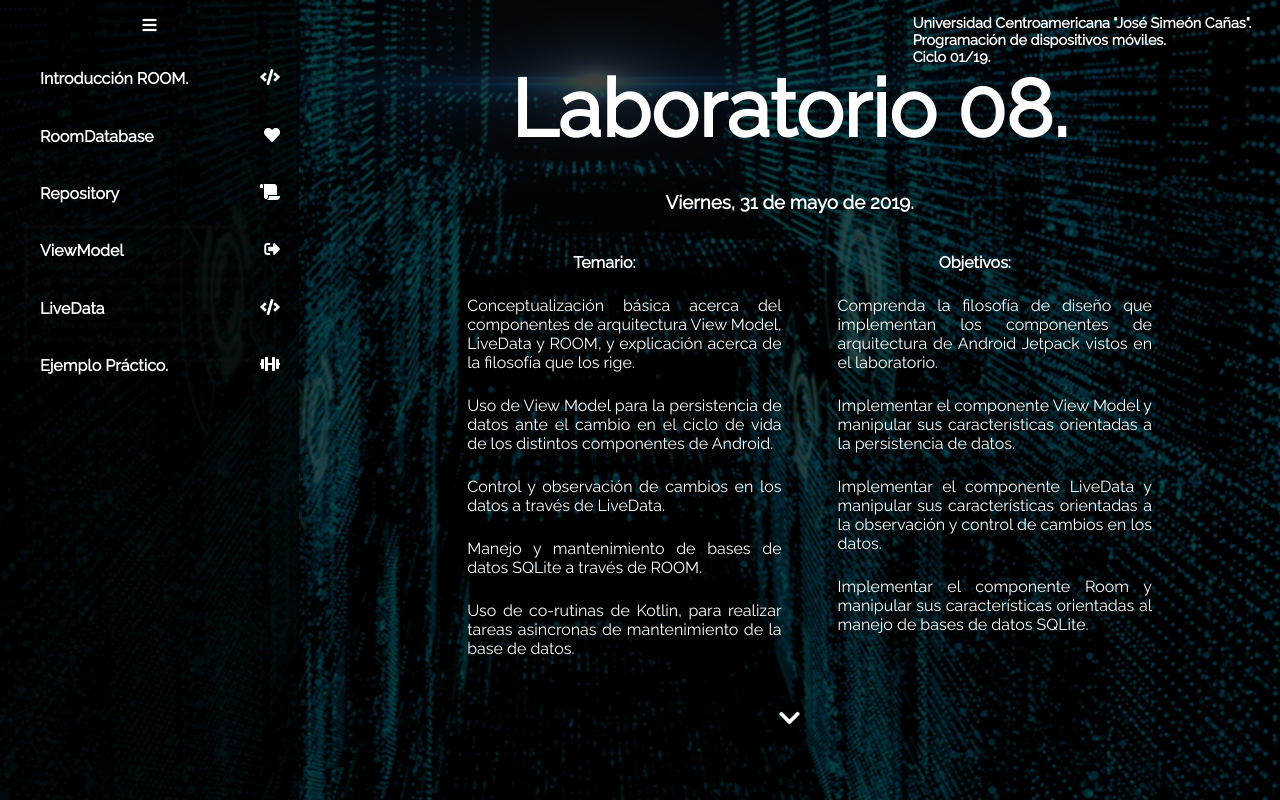
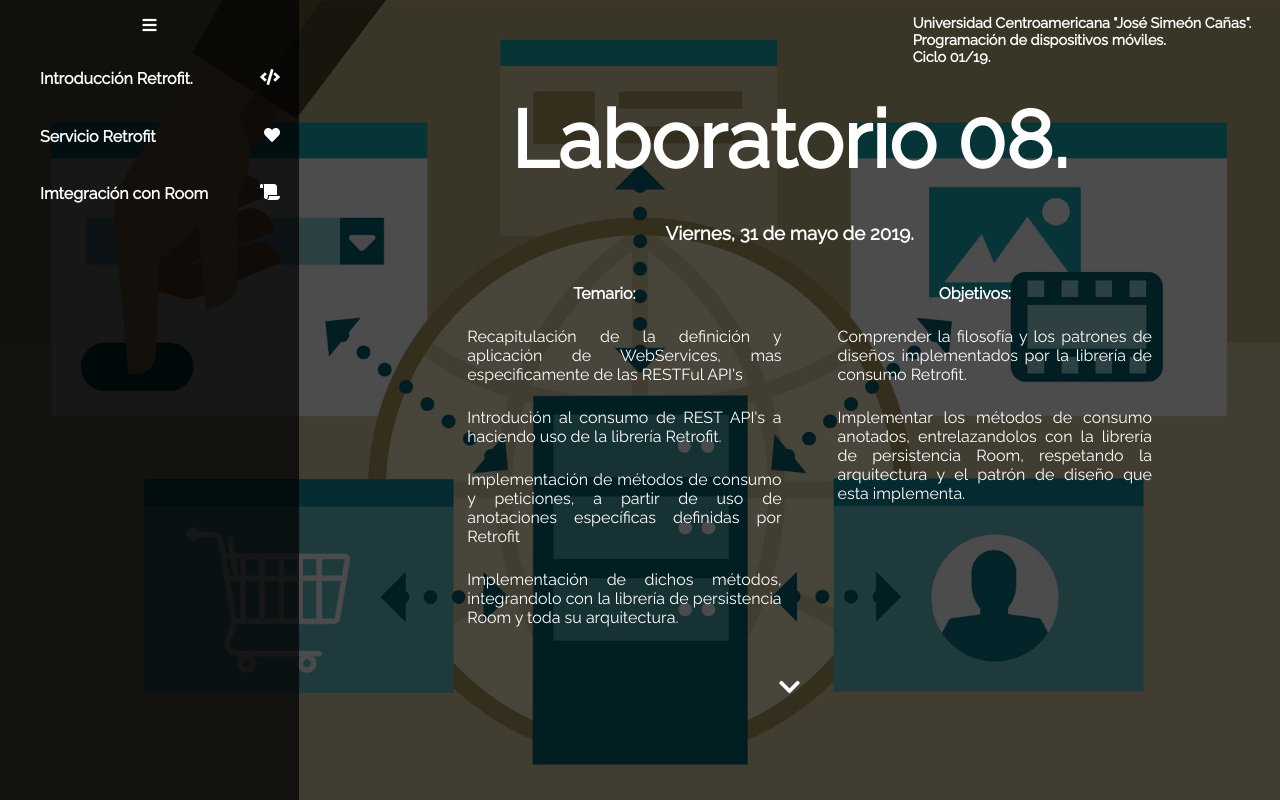
Before and after one commit to Nexxtor/Labs_PDM0119, a plain HTML site: page laboratorio_8/index.html in a window 1280 px wide. Both pictures are taken after a click on the element 25 px from the left and 25 px from the top of the page. Shown: the top 800 px of the page. Drawn offline with Linux system fonts and the light colour scheme.

Commit message:
Laboratorio 8 Released 1.0

```diff
--- a/laboratorio_8/index.html
+++ b/laboratorio_8/index.html
@@ -28,7 +28,7 @@
         </p>
 
         <!-- Front image -->
-        <header id="front-img" style="background-image: url('../assets/images/main/laboratorio7.jpg');">
+        <header id="front-img" style="background-image: url('../assets/images/main/laboratorio8.jpg');">
             <div class="blackManta">
                 <!-- Float menu implementation -->
                 <div class="float-menu">
@@ -38,12 +38,9 @@
                     <nav class="menu-side">
                         <div></div>
                         <ul>
-                            <li><a href="#intro">Introducción ROOM.</a><i class="fas fa-code"></i></li>
-                            <li><a href="#room-database">RoomDatabase</a><i class="fas fa-heart"></i></li>
-                            <li><a href="#room-repository">Repository</a><i class="fas fa-scroll"></i></li>
-                            <li><a href="#room-viewmodel">ViewModel</a><i class="fas fa-sign-out-alt"></i></li>
-                            <li><a href="#room-livedata">LiveData</a><i class="fas fa-code"></i></li>
-                            <li><a href="#example">Ejemplo Práctico.</a><i class="fas fa-dumbbell"></i></li>
+                            <li><a href="#intro">Introducción Retrofit.</a><i class="fas fa-code"></i></li>
+                            <li><a href="#service">Servicio Retrofit</a><i class="fas fa-heart"></i></li>
+                            <li><a href="#room-integration">Imtegración con Room</a><i class="fas fa-scroll"></i></li>
                         </ul>
                     </nav>
                 </div>
@@ -57,22 +54,19 @@
                             <h4>Temario:</h4>
                             <ul>
                                 <li>
-                                    Conceptualización básica acerca del componentes de arquitectura View Model, LiveData y ROOM, y explicación acerca de la filosofía que los rige.
+                                    Recapitulación de la definición y aplicación de WebServices, mas especificamente de las RESTFul API's
                                 </li>
 
                                 <li>
-                                    Uso de View Model para la persistencia de datos ante el cambio en el ciclo de vida de los distintos componentes de Android.
+                                    Introdución al consumo de REST API's a haciendo uso de la librería Retrofit.
                                 </li>
 
                                 <li>
-                                    Control y observación de cambios en los datos a través de LiveData.
+                                    Implementación de métodos de consumo y peticiones, a partir de uso de anotaciones específicas definidas por Retrofit
                                 </li>
 
                                 <li>
-                                    Manejo y mantenimiento de bases de datos SQLite a través de ROOM.
-                                </li>
-                                <li>
-                                    Uso de co-rutinas de Kotlin, para realizar tareas asincronas de mantenimiento de la base de datos.
+                                    Implementación de dichos métodos, integrandolo con la librería de persistencia Room y toda su arquitectura.
                                 </li>
                             </ul>
                         </div>
@@ -80,19 +74,10 @@
                             <h4>Objetivos:</h4>
                             <ul>
                                 <li>
-                                    Comprenda la filosofía de diseño que implementan los componentes de arquitectura de Android Jetpack vistos en el laboratorio.
+                                    Comprender la filosofía y los patrones de diseños implementados por la librería de consumo Retrofit.
                                 </li>
-
                                 <li>
-                                    Implementar el componente View Model y manipular sus características orientadas a la persistencia de datos.
-                                </li>
-
-                                <li>
-                                    Implementar el componente LiveData y manipular sus características orientadas a la observación y control de cambios en los datos.
-                                </li>
-
-                                <li>
-                                    Implementar el componente Room y manipular sus características orientadas al manejo de bases de datos SQLite.
+                                    Implementar los métodos de consumo anotados, entrelazandolos con la librería de persistencia Room, respetando la arquitectura y el patrón de diseño que esta implementa.
                                 </li>
                             </ul>
                         </div>
@@ -185,7 +170,7 @@
                 </pre>
 
                 <p>
-                    Para fines didácticos se hará uso del código realizado en el laboratorio anterior, con algunos cambios sutilies. En esta sesión se implementará un sistema que, al ingresar un usuario de Github, se agreguen automaticamente sus repositorios; se hará uso de la GithubApi como webService para obtener los datos. El código base se encuentra en <a href="">MVVMRetrofit</a>
+                    Para fines didácticos se hará uso del código realizado en el laboratorio anterior, con algunos cambios sutilies. En esta sesión se implementará un sistema que, al ingresar un usuario de Github, se agreguen automaticamente sus repositorios; se hará uso de la GithubApi como webService para obtener los datos. El código base se encuentra en <a href="https://github.com/petrlr14/MVVRetrofit">MVVMRetrofit</a>
                 </p>
 
                 <section id="service">
```
Also changed, not shown: assets/images/main/laboratorio8.jpg (added).
